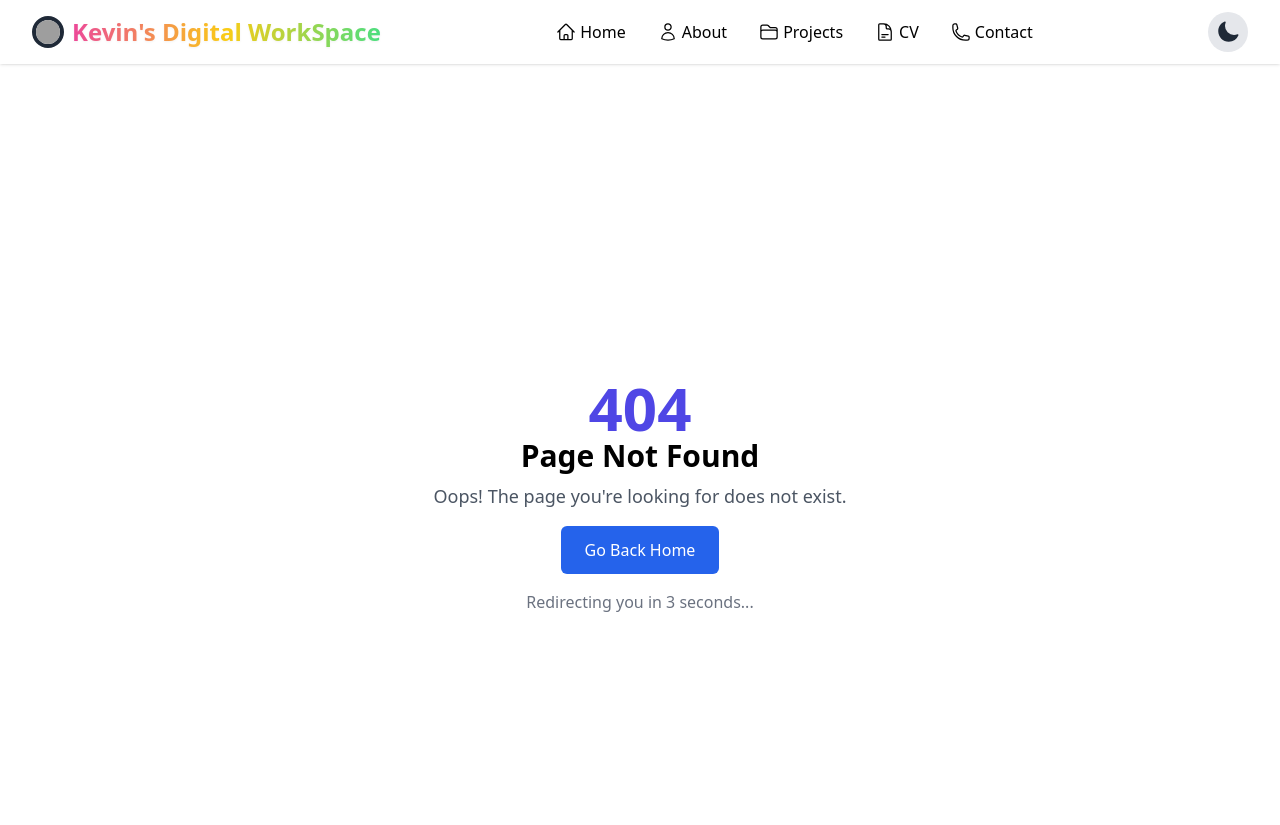
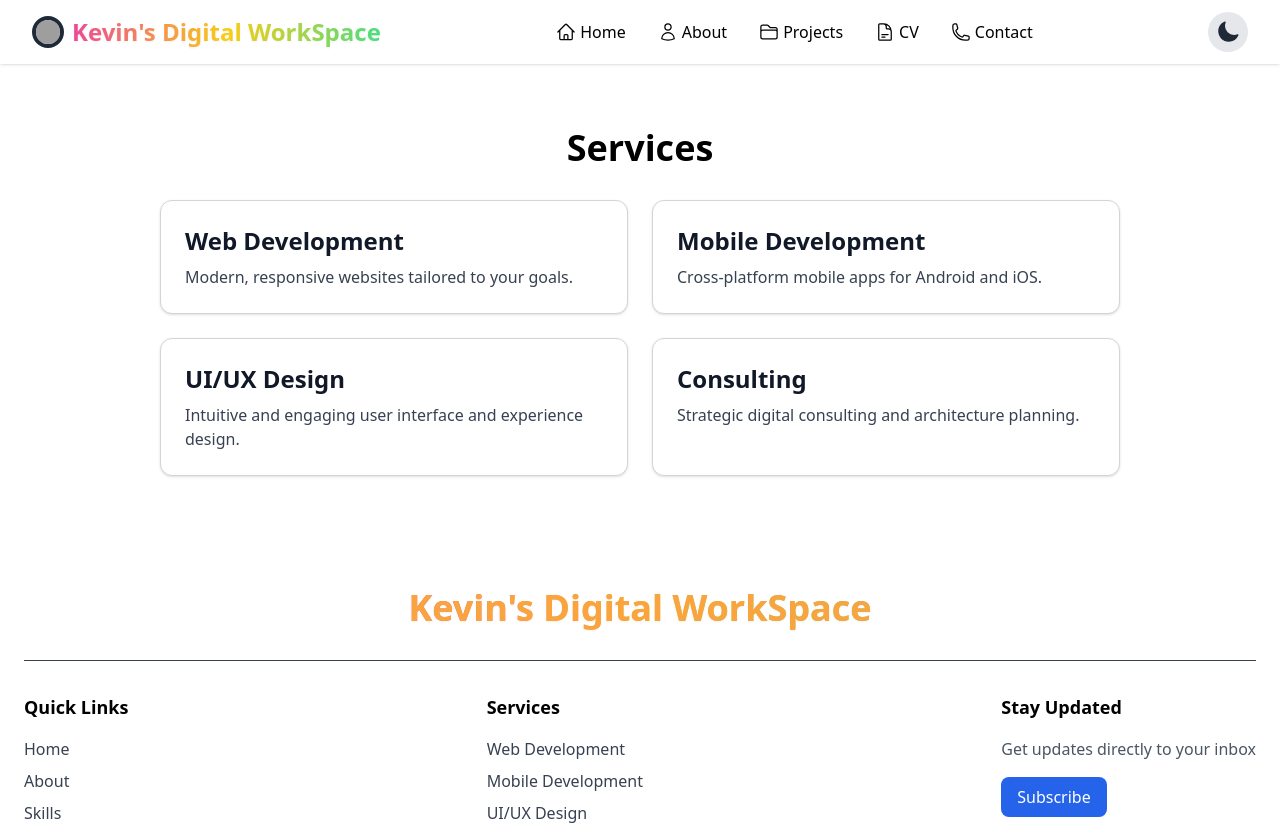
Before and after one commit to kevin-ar-cmd-lab/My-Nextjs-portfolio-kevin, a Next.js app: page /services in a window 1280 px wide. Before the commit this address had no page. Shown: the top 825 px of the page. Built offline with nearby package versions, Linux system fonts and the light colour scheme; grey boxes are pictures that could not be loaded.

Commit message:
Added service page

```diff
--- /dev/null
+++ b/pages/services.jsx
@@ -0,0 +1,50 @@
+import Head from 'next/head';
+import Link from 'next/link';
+
+export default function Services() {
+  const services = [
+    {
+      title: 'Web Development',
+      href: '/services/web-development',
+      description: 'Modern, responsive websites tailored to your goals.',
+    },
+    {
+      title: 'Mobile Development',
+      href: '/services/mobile-development',
+      description: 'Cross-platform mobile apps for Android and iOS.',
+    },
+    {
+      title: 'UI/UX Design',
+      href: '/services/ui-ux-design',
+      description: 'Intuitive and engaging user interface and experience design.',
+    },
+    {
+      title: 'Consulting',
+      href: '/services/consulting',
+      description: 'Strategic digital consulting and architecture planning.',
+    },
+  ];
+
+  return (
+    <>
+      <Head>
+        <title>My Services</title>
+      </Head>
+      <main className="p-8 max-w-5xl mx-auto">
+        <h1 className="text-4xl font-bold mb-8 text-center">Services</h1>
+        <div className="grid gap-6 sm:grid-cols-2">
+          {services.map(({ title, href, description }) => (
+            <Link
+              key={href}
+              href={href}
+              className="block p-6 border border-gray-300 dark:border-gray-700 rounded-xl shadow hover:shadow-lg transition duration-200 bg-white dark:bg-gray-900"
+            >
+              <h2 className="text-2xl font-semibold text-gray-900 dark:text-white">{title}</h2>
+              <p className="text-gray-700 dark:text-gray-300 mt-2">{description}</p>
+            </Link>
+          ))}
+        </div>
+      </main>
+    </>
+  );
+}
```
